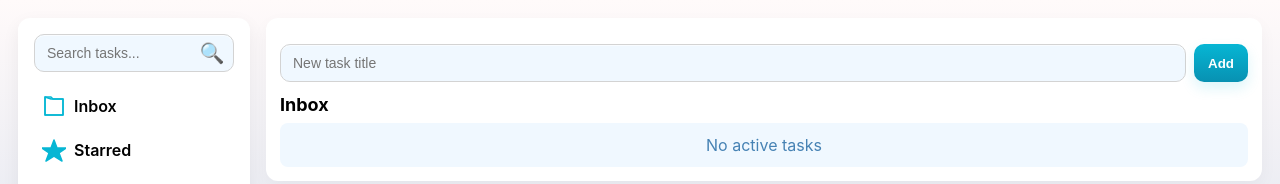
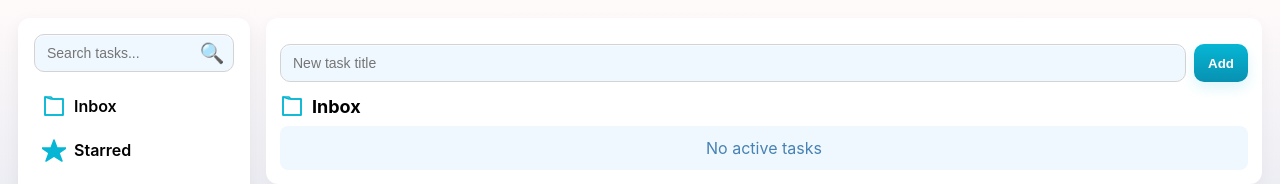
Before and after one commit to abyr/loca-list, a React (Create React App) app: page / in a window 1280 px wide. Shown: the top 184 px of the page. Built offline with nearby package versions, Linux system fonts and the light colour scheme.

Commit message:
use icons in lists

```diff
--- a/src/components/CompletedTasksSection.tsx
+++ b/src/components/CompletedTasksSection.tsx
@@ -1,5 +1,6 @@
 import React from 'react';
 import { Task } from '../models/Task';
+import CheckIcon from './icons/CheckIcon';
 import './TaskManager.css';
 
 interface CompletedTasksSectionProps {
@@ -20,7 +21,9 @@ const CompletedTasksSection: React.FC<CompletedTasksSectionProps> = ({
   if (selectedBox === 'done') {
     return (
       <div className="done-block">
-        <h2 className="box-title">Done</h2>
+        <h2 className="box-title">
+          <CheckIcon title="Done" isChecked={true} />
+        </h2>
         <div className='box-actions'>
           <button
             className="delete-all-btn danger"
--- a/src/components/Sidebar.tsx
+++ b/src/components/Sidebar.tsx
@@ -139,7 +139,7 @@ const Sidebar: React.FC<SidebarProps> = ({
             className={`box-item ${selectedBox === 'done' && !selectedTag ? 'active' : ''}`}
             onClick={() => { onBoxSelect('done'); onTagSelect(null); }}
           >
-            <CheckIcon title="Done" checked={true} />
+            <CheckIcon title="Done" isChecked={true} />
             {completedTasks.length > 0 && <span className="badge">{completedTasks.length}</span>}
           </li>
 
--- a/src/components/TaskList.tsx
+++ b/src/components/TaskList.tsx
@@ -1,7 +1,10 @@
 import React from 'react';
 import { Task } from '../models/Task';
 import './TaskManager.css';
+import FolderIcon from './icons/FolderIcon';
+import TagIcon from './icons/TagIcon';
 import StarIcon from './icons/StarIcon';
+import MinusIcon from './icons/MinusIcon';
 
 interface TaskListProps {
   displayedActiveTasks: Task[];
@@ -26,8 +29,14 @@ const TaskList: React.FC<TaskListProps> = ({
     <>
       <h2 className="box-title">
         {selectedTag ?
-            `#${selectedTag}` :
-            (selectedBox === 'inbox') ? 'Inbox' : selectedBox === 'starred' ? 'Starred' : ''
+          (selectedTag === 'no-tags') ?
+            <MinusIcon title={'No tags'} /> :
+            <TagIcon title={selectedTag} /> :
+          (selectedBox === 'inbox') ?
+            <FolderIcon title="Inbox" /> :
+            (selectedBox === 'starred') ?
+              <StarIcon title="Starred" isFilled={true} /> :
+              ''
         }
       </h2>
       <ul className="task-list card">
--- a/src/components/icons/CheckIcon.tsx
+++ b/src/components/icons/CheckIcon.tsx
@@ -2,13 +2,13 @@ import React from 'react';
 
 interface CheckIconProps {
     title: string;
-    checked: boolean;
+    isChecked: boolean;
 }
 
-const CheckIcon: React.FC<CheckIconProps> = ({ title, checked }) => {
+const CheckIcon: React.FC<CheckIconProps> = ({ title, isChecked }) => {
     return (
         <div className="icon-box">
-            {checked ? (
+            {isChecked ? (
                 <svg
                     xmlns="http://www.w3.org/2000/svg"
                     width="24"
```
